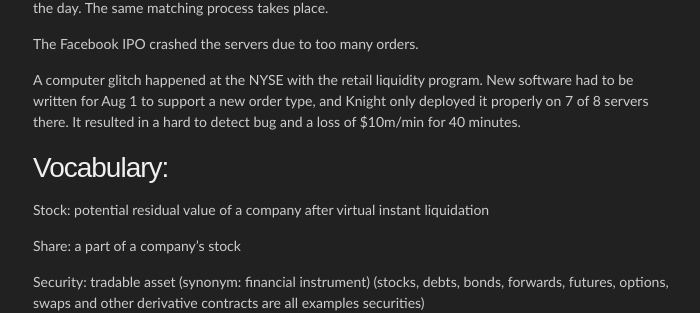
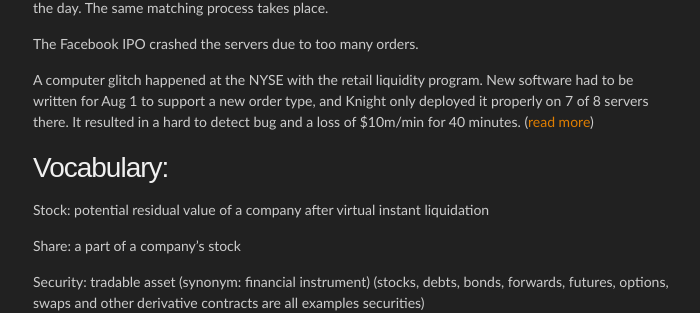
Before and after one commit to agravier/agravier.github.io, a Jekyll site: the page built from etc/notes/ci1-coursera/notes01.md, in a window 1280 px wide and 900 px high, scrolled down 6560 px. Shown: the part 189-502 px from the top of the window, without its empty margins (287-987 px from the left). Built offline with Jekyll 4.4.1, drawn with Linux system fonts in a browser that asks for light colours; Markdown is read by kramdown in place of the engine named in the settings; formulas are drawn with MathJax 3; comment, search, counter and statistics services are not loaded.

Commit message:
Update CI notes with a link to the Knight incident.

```diff
--- a/etc/notes/ci1-coursera/notes01.md
+++ b/etc/notes/ci1-coursera/notes01.md
@@ -262,7 +262,7 @@
 
 The Facebook IPO crashed the servers due to too many orders.
 
-A computer glitch happened at the NYSE with the retail liquidity program. New software had to be written for Aug 1 to support a new order type, and Knight only deployed it properly on 7 of 8 servers there. It resulted in a hard to detect bug and a loss of $10m/min for 40 minutes.
+A computer glitch happened at the NYSE with the retail liquidity program. New software had to be written for Aug 1 to support a new order type, and Knight only deployed it properly on 7 of 8 servers there. It resulted in a hard to detect bug and a loss of $10m/min for 40 minutes. ([read more](http://pythonsweetness.tumblr.com/post/64740079543/how-to-lose-172-222-a-second-for-45-minutes))
 
 ## Vocabulary:
 
```
